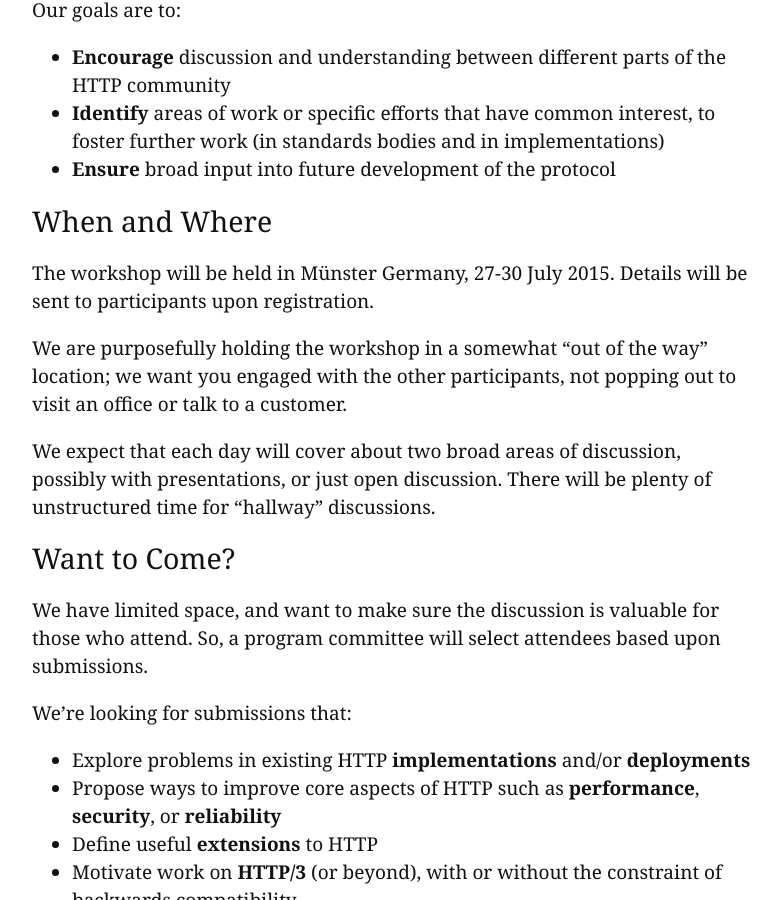
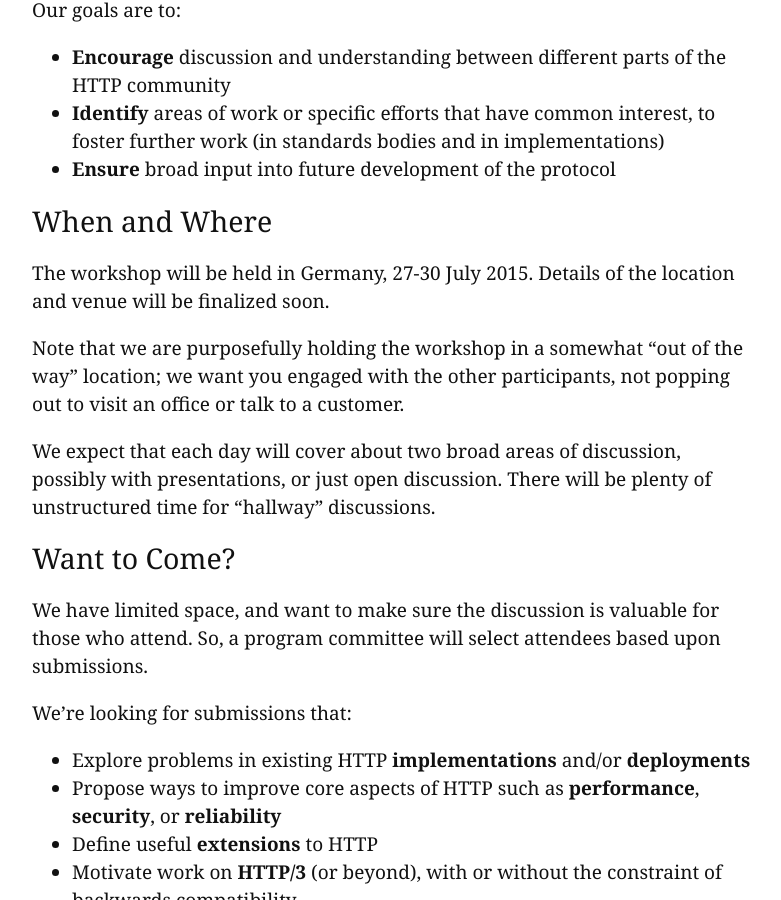
Before and after one commit to HTTPWorkshop/httpworkshop.github.io, a Jekyll site: the page built from index.md, in a window 1280 px wide and 900 px high, scrolled down 667 px. Shown: the whole window, without its empty margins (267-1048 px from the left). Built offline with Jekyll 4.4.1, drawn with Linux system fonts in a browser that asks for light colours.

Commit message:
Hedge on location.

```diff
--- a/index.md
+++ b/index.md
@@ -29,12 +29,12 @@ Our goals are to:
 
 ## When and Where
 
-The workshop will be held in Münster Germany, 27-30 July 2015. Details will be
-sent to participants upon registration.
+The workshop will be held in Germany, 27-30 July 2015. Details of the location
+and venue will be finalized soon.
 
-We are purposefully holding the workshop in a somewhat "out of the way"
-location; we want you engaged with the other participants, not popping out to
-visit an office or talk to a customer.
+Note that we are purposefully holding the workshop in a somewhat "out of the
+way" location; we want you engaged with the other participants, not popping out
+to visit an office or talk to a customer.
 
 We expect that each day will cover about two broad areas of discussion,
 possibly with presentations, or just open discussion. There will be plenty of
```
